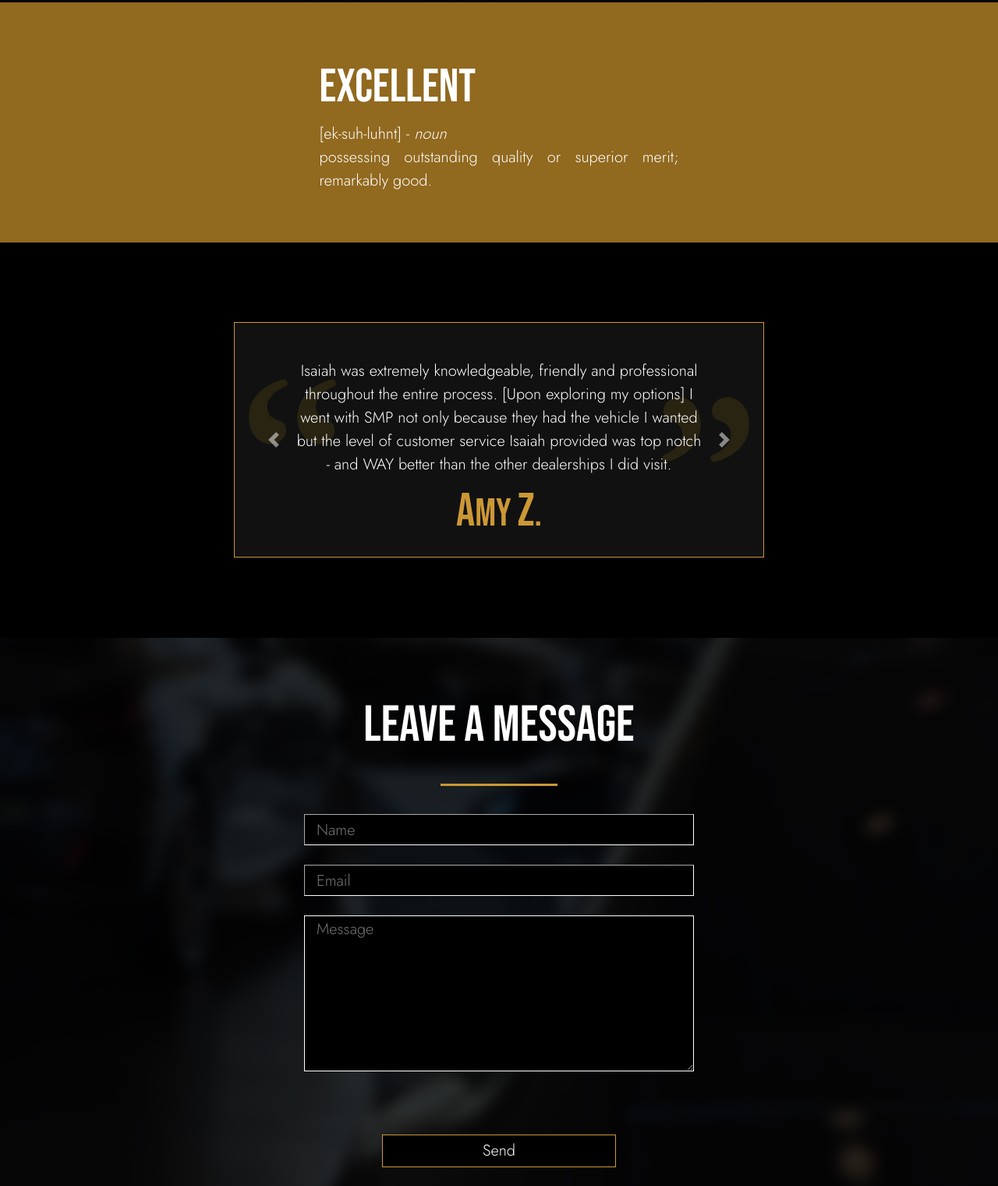
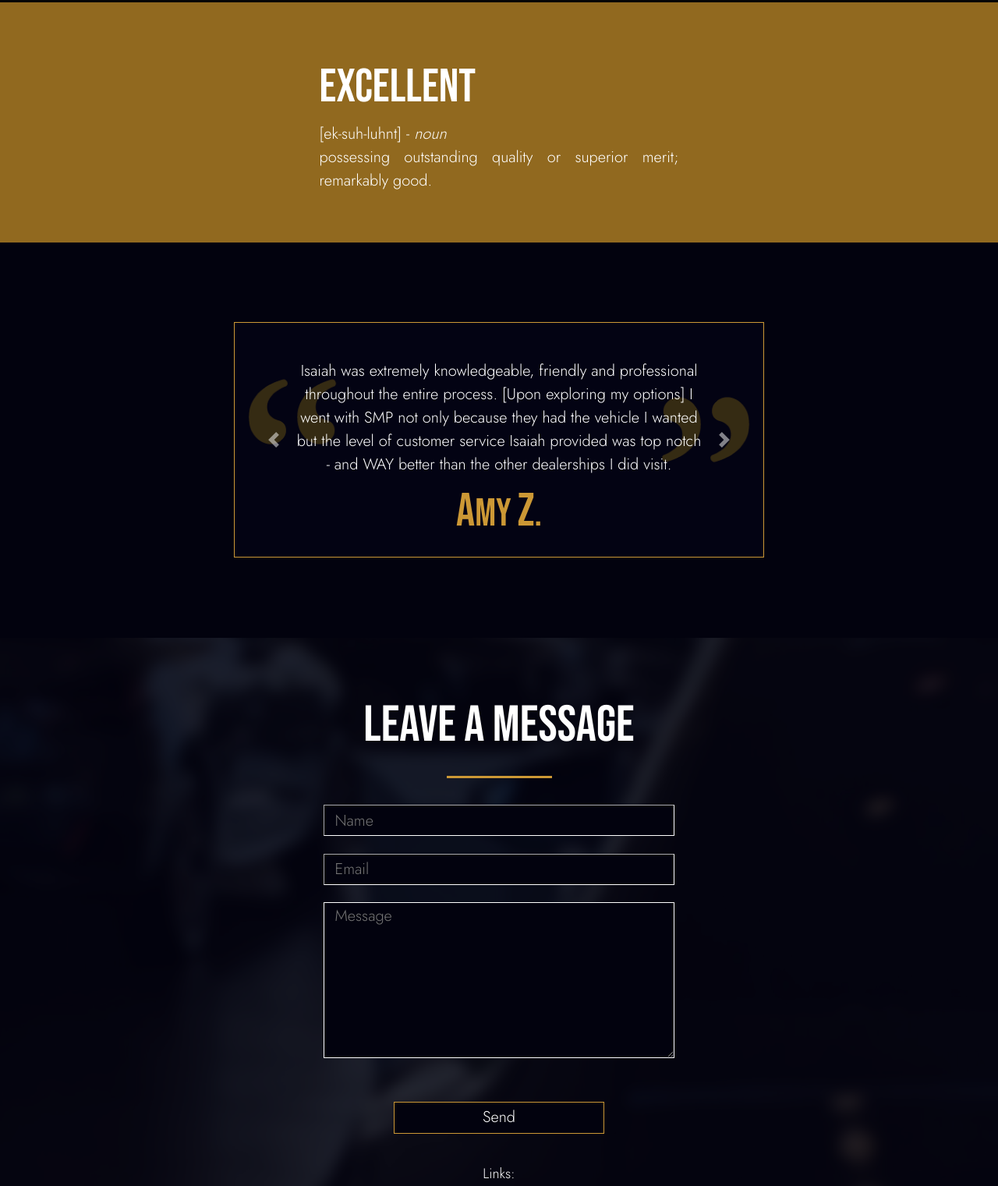
Before and after one commit to kristiantud/ComplidoCars, a website: page index.html in a window 1280 px wide. Shown: the part 797-2318 px from the top of the page at 78% size. Drawn offline with nearby package versions, Linux system fonts and the light colour scheme; a web font is replaced by a local one.

Commit message:
changed the color scheme from black to dark blue

```diff
--- a/styles/smallscreen.css
+++ b/styles/smallscreen.css
@@ -198,7 +198,7 @@ html,body{
 
 .hero_bg{
     height: 100%;
-    background: rgba(0, 0, 0, 0.8);
+    background: #02020ec9;
     position:relative;
 
 }
@@ -267,7 +267,7 @@ html,body{
 }
 
 .testimonials{
-    background-color:black;
+    background-color:#02020e;
     height: auto;
     width: 100%;
 
@@ -321,7 +321,7 @@ html,body{
 }
 
 .testi_item{
-    background-color: rgb(17, 17, 17);
+    background-color: #030313;
     /* margin: 10% 0; */
     padding: 0 3.5%;
     border-style: solid;
@@ -359,7 +359,7 @@ html,body{
     position: absolute;
     max-height: 100px;
     max-width: 100px;
-    opacity: 0.1;
+    opacity: 0.2;
     z-index: 0;
 }
 
@@ -402,7 +402,7 @@ html,body{
 .main_footer{
     height: auto;
     width: auto;
-    background-color:rgb(15, 15, 15);
+    background-color: #02020ef6;
     padding-top: 15%;
     padding-bottom: 5%;
 }
@@ -429,7 +429,7 @@ html,body{
 #message{
     height: 200px;
     width: 100%;
-    background-color: black;
+    background-color: #02020e;
     border-color:  white;
     border-width: thin;
     color: white;
@@ -443,7 +443,7 @@ html,body{
     box-sizing: border-box;
     height: 50px;
     width: 100%;
-    background-color:black;
+    background-color:#02020e;
     border-color: white;
     border-width: thin;
     color: white;
@@ -472,7 +472,7 @@ html,body{
     margin-top: 10%;
     padding: 1% 0;
     width: 60%;
-    background-color: black;
+    background-color: #02020e;
     color: white;
     border: thin solid #CC9835;
     font-size: 20px;
@@ -518,7 +518,7 @@ html,body{
 .bottom_footer{
     text-align:center;
     height: auto;
-    background-color: black;
+    background-color: #02020e;
     color: white;
     font-family: 'Bebas Neue', cursive;
     font-size: 20px;
--- a/styles/widescreen.css
+++ b/styles/widescreen.css
@@ -23,7 +23,7 @@ html,body{
     position: absolute;
     height: 100px;
     width: 100%;
-    background-color: rgba(0,0,0,0.5);
+    background-color: #02020ead;
     transition: all .5s ease-in-out;
 }
 
@@ -160,7 +160,7 @@ html,body{
 }
 
 .nav_items a:hover{
-    color: rgb(0, 0, 0);
+    color: #02020e;
     transition: all .2s ease-in-out;
 }
 
@@ -206,9 +206,9 @@ html,body{
 .hero_bottom{
     position: absolute;
     bottom: 0;
-    height: 200px;
+    height: 150px;
     width: 100%;
-    background: linear-gradient(180deg, rgba(10, 11, 13, 0) 0%, rgba(10, 11, 13, 0.8) 45.44%, #0A0B0D 100%);
+    background: linear-gradient(180deg, rgba(10, 11, 13, 0) 0%, rgba(5, 16, 39, 0.8) 45.44%, #0A0B0D 100%);
 }
 
 .title_wrapper{
@@ -284,7 +284,7 @@ html,body{
 
 
 .testimonials{
-    background-color:black;
+    background-color: #02020e;
     height: auto;
     width: 100%;
 
@@ -292,7 +292,7 @@ html,body{
 
 
 .testi_item{
-    background-color: rgb(17, 17, 17);
+    background-color: #030313;
     /* margin: 3% 2%; */
     padding: 2%;
     border-style: solid;
@@ -386,7 +386,7 @@ html,body{
     position: absolute;
     max-height: 120px;
     max-width: 120px;
-    opacity: 0.1;
+    opacity: 0.2;
     z-index: 1;
 }
 
@@ -452,7 +452,7 @@ html,body{
 .main_footer{
     height: auto;
     width: auto;
-    background-color:rgba(0,0,0, 0.8);
+    background-color: #02020ed8;
     padding-top: 5%;
     padding-bottom: 1%;
 }
@@ -468,7 +468,7 @@ html,body{
 .email_section{
     text-align:center;
     /* margin: 0 35%; */
-    width: 500px;
+    width: 450px;
     /* padding: 4% 5%; */
     /* background-color: rgba(0,0,0,0.7); */
     margin: auto;
@@ -479,13 +479,13 @@ html,body{
     font-family: 'Bebas Neue', cursive;
     color: white;
     font-size: 65px;
-    padding-bottom: 2%;
+    /* padding-bottom: 1px; */
 }
 
 #message{
     height: 200px;
     width: 100%;
-    background-color: black;
+    background-color: #02020e;
     border-color:  white;
     border-width: thin;
     color: white;
@@ -499,7 +499,7 @@ html,body{
     box-sizing: border-box;
     height: 40px;
     width: 100%;
-    background-color:black;
+    background-color:#02020e;
     border-color: white;
     border-width: thin;
     color: white;
@@ -525,10 +525,10 @@ html,body{
 }
 
 #email_button{
-    margin-top: 10%;
+    margin-top: 6%;
     padding: 1% 0;
     width: 60%;
-    background-color: black;
+    background-color: #02020e;
     color: white;
     border: thin solid #CC9835;
     font-size: 20px;
@@ -593,7 +593,7 @@ html,body{
 
     text-align:center;
     height: auto;
-    background-color: rgb(0,0,0);
+    background-color: #02020e;
     color: white;
     font-family: 'Bebas Neue', cursive;
     font-size: 30px;
```
Also changed, not shown: images/icons/fb_dark.png, images/icons/ig_dark.png.
